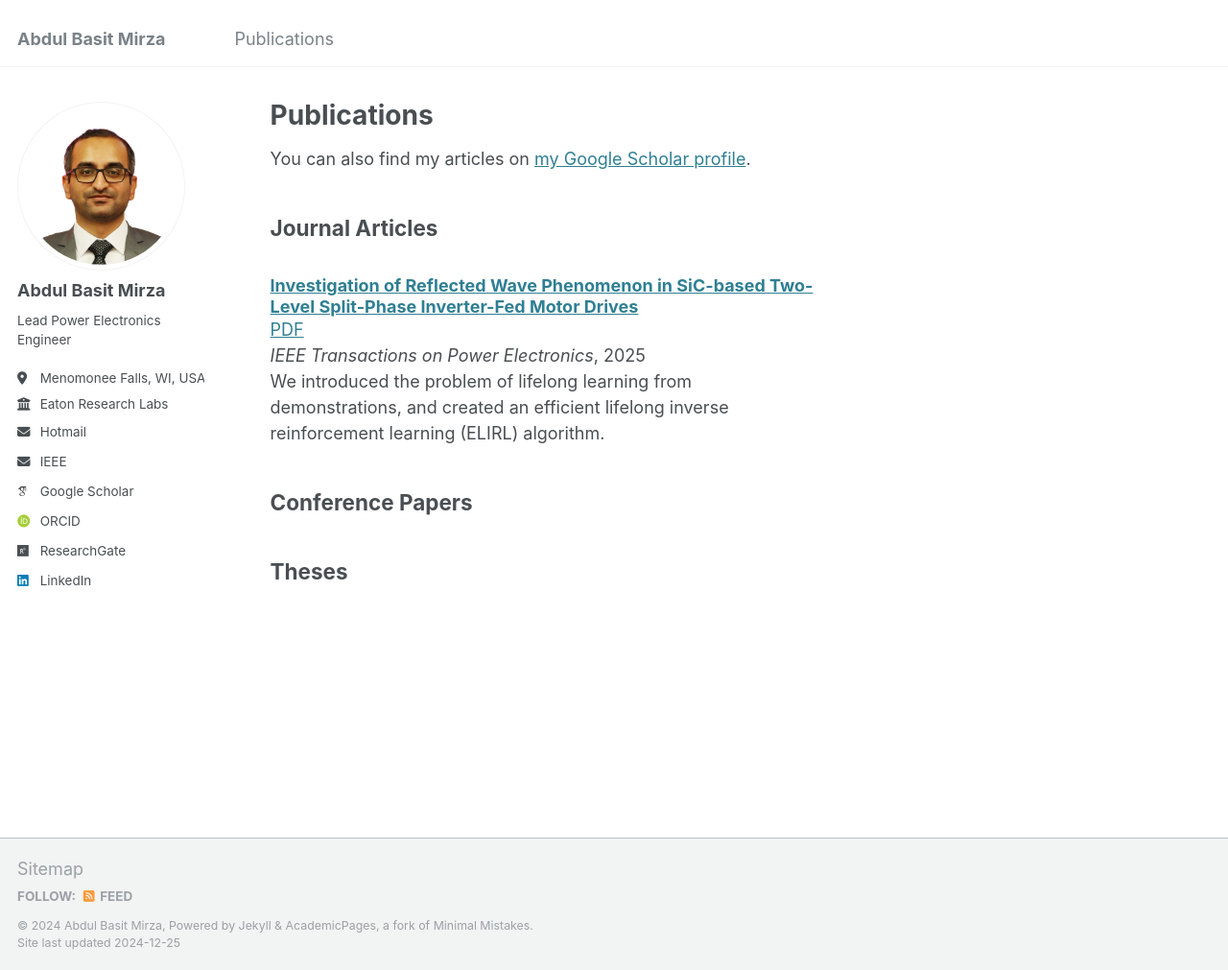
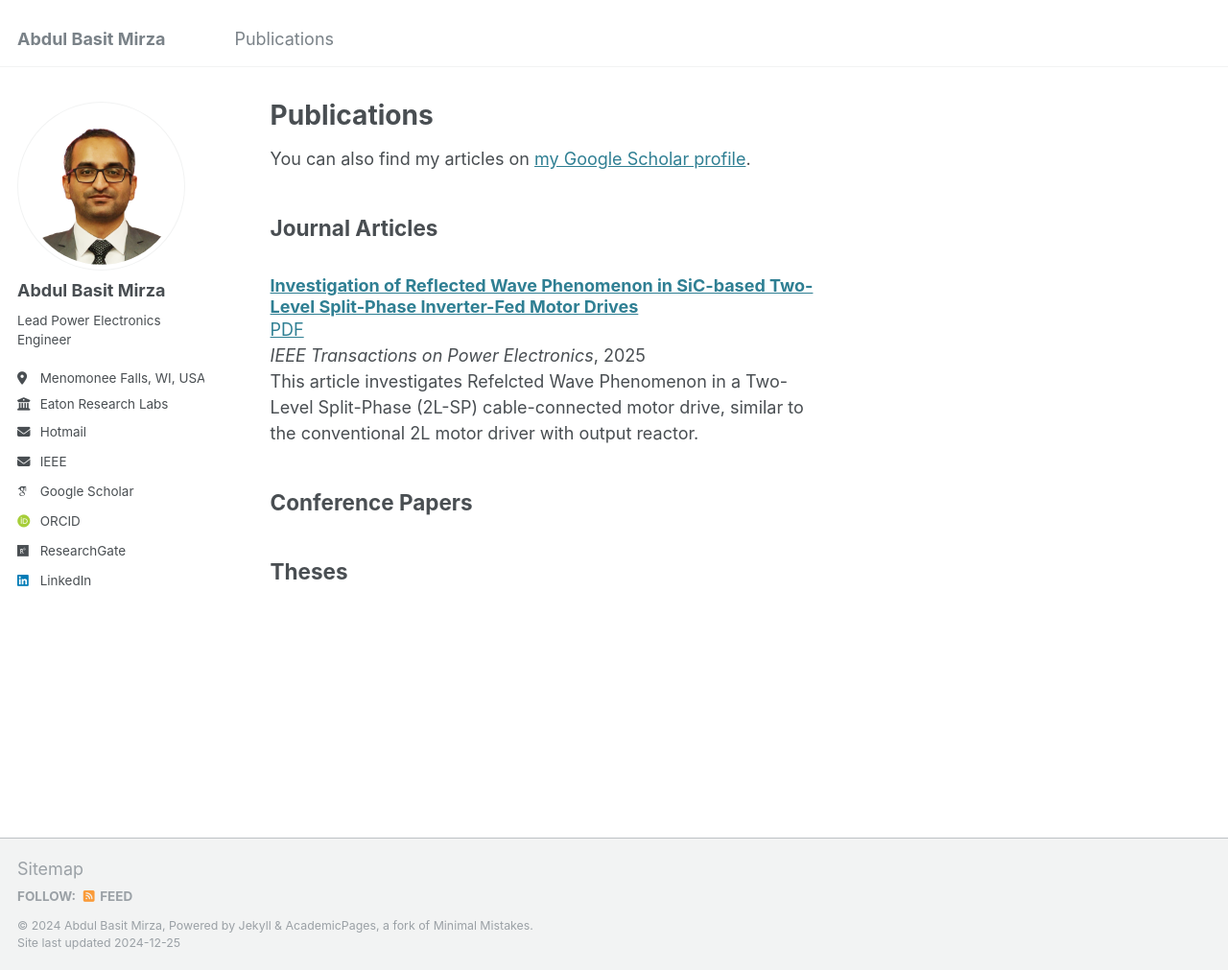
Before and after one commit to AbdulBasitMirza/abdulbasitmirza.github.io, a Jekyll site: the page built from _pages/publications.md, in a window 1280 px wide and 1011 px high. Shown: the whole window at 96% size. Built offline with Jekyll 4.4.1, drawn with Linux system fonts in a browser that asks for light colours; some web fonts are replaced.

Commit message:
Update TPEL.md

```diff
--- a/_publications/TPEL.md
+++ b/_publications/TPEL.md
@@ -4,11 +4,11 @@ title: "Investigation of Reflected Wave Phenomenon in SiC-based Two-Level Split-
 collection: publications
 type: 'journal'
 permalink: /publication/TPEL
-excerpt: 'We introduced the problem of lifelong learning from demonstrations, and created an efficient lifelong inverse reinforcement learning (ELIRL) algorithm.'
+excerpt: 'This article investigates Refelcted Wave Phenomenon in a Two-Level Split-Phase (2L-SP) cable-connected motor drive, similar to the conventional 2L motor driver with output reactor.'
 date: 2025-03-01
 venue: 'IEEE Transactions on Power Electronics'
 paperurl: 'https://ieeexplore.ieee.org/document/10787086'
-authors: '<strong>Jorge Mendez-Mendez</strong>, Shashank Shivkumar, <a href="https://seas.upenn.edu/~eeaton/">Eric Eaton</a>'
+authors: '<strong>AbdulBasitMirza</strong>, Kushan Choksi, Sama Salehi Vala, Ali Anwar and <a href="https://www.stonybrook.edu/commcms/electrical/people/-core_faculty/luo_fang">Fang Luo</a>'
 thumbnail: 'LifelongLfD.jpg'
 [//]: # (codeurl: 'https://github.com/Lifelong-ML/ELIRL.git')
 [//]: # (videourl: 'https://youtu.be/Of5OyuOrePw')
```
